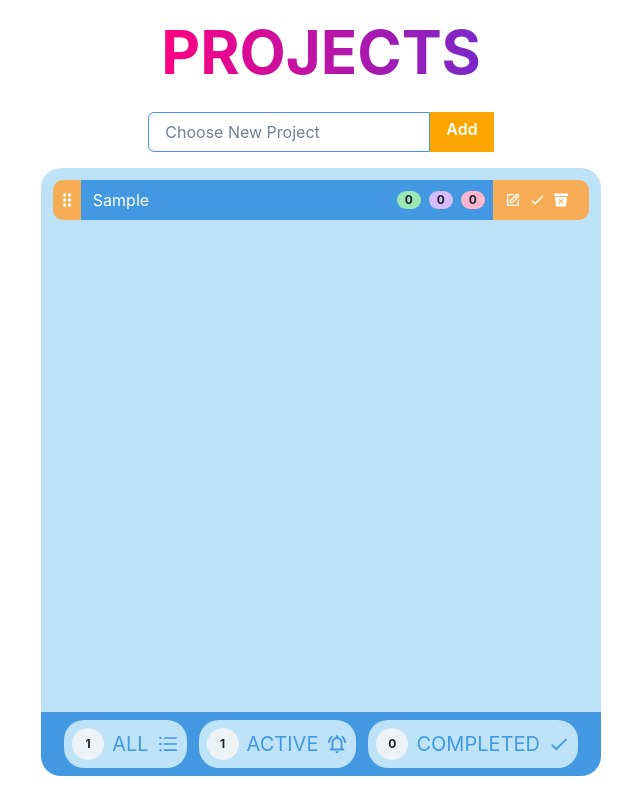
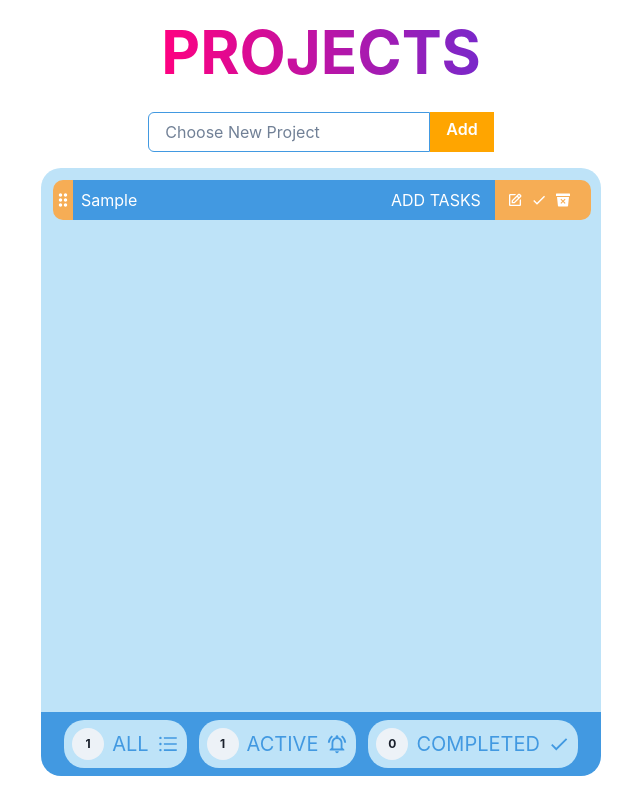
Before and after one commit to Kraitcer/uptrade-todo, a React (Create React App) app: page / in a window 1280 px wide. Both pictures are taken after typing "Sample" into the empty fields and a click on the button "Add". Shown: the whole page, without its empty margins (319-959 px from the left). Built offline with nearby package versions, Linux system fonts and the light colour scheme.

Commit message:
bug with done bage fixed

```diff
--- a/src/components/badges/TasksBadge.tsx
+++ b/src/components/badges/TasksBadge.tsx
@@ -1,4 +1,4 @@
-import { Flex, Badge } from "@chakra-ui/react";
+import { Flex, Badge, Text } from "@chakra-ui/react";
 import { useNavigate } from "react-router-dom";
 import {
   selectQueueTasks,
@@ -49,9 +49,10 @@ const TasksBadge = ({ currentProjectID, currentProjectName }: Props) => {
   return (
     <Flex
       gap={2}
-      _hover={{ bg: "white" }}
-      p={1}
+      _hover={{ bg: "white", color: "black" }}
+      p={0.5}
       borderRadius={50}
+      mr={1}
       onClick={() =>
         navigate("/projectstaskbord", {
           state: {
@@ -61,7 +62,15 @@ const TasksBadge = ({ currentProjectID, currentProjectName }: Props) => {
         })
       }
     >
-      {badgesArray.map((badge, index) => (
+      {queueTasks.length == 0 &&
+      developmentTasks.length == 0 &&
+      doneTasks.length == 0 ? (
+        <Text mx={2} textTransform={"uppercase"} whiteSpace={"nowrap"}>
+          add tasks
+        </Text>
+      ) : (
+        badgesArray.map((badge, index) =>
+          badge.badgeContent > 0 ? (
             <Badge
               key={index}
               //   pt={0.5}
@@ -75,7 +84,9 @@ const TasksBadge = ({ currentProjectID, currentProjectName }: Props) => {
             >
               {badge.badgeContent}
             </Badge>
-      ))}
+          ) : null
+        )
+      )}
     </Flex>
   );
 };
```
Also changed, not shown: src/components/TaskPad.tsx (+2 -10 lines). Lines whose indentation alone changed are shown as unchanged.
